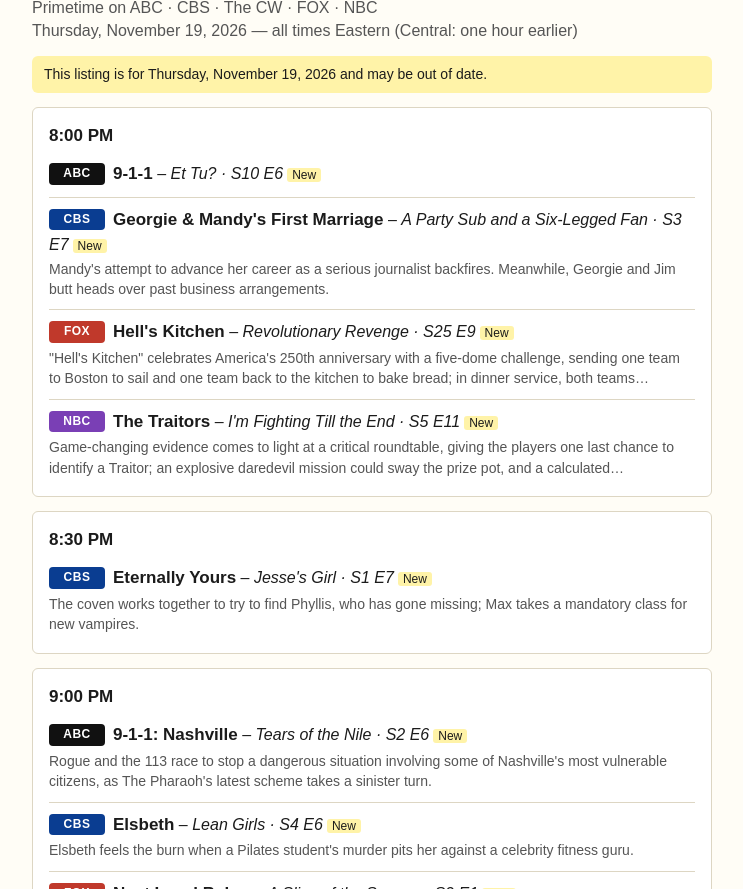
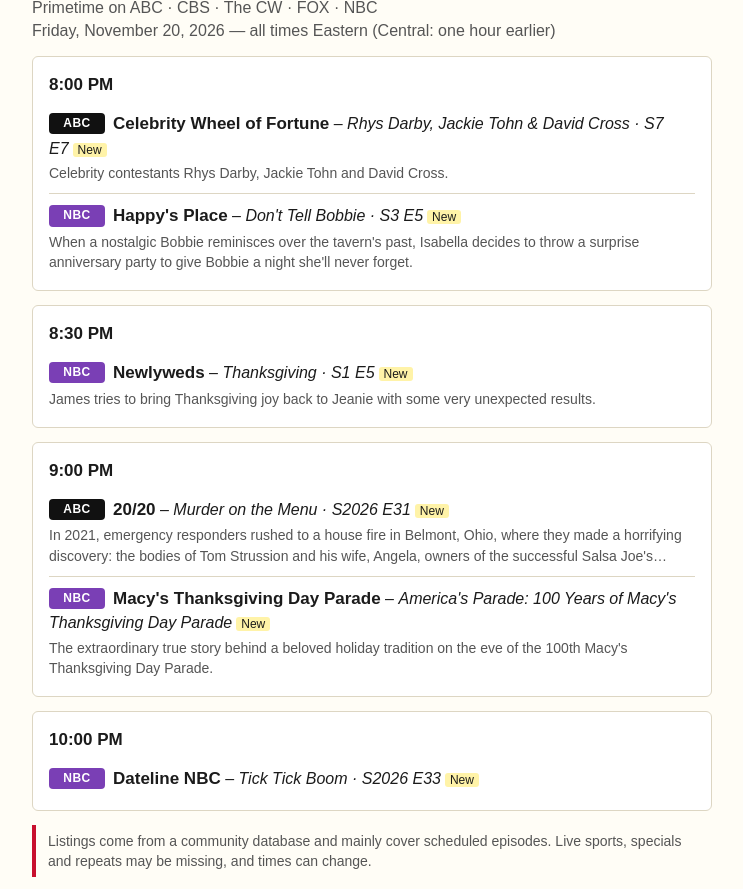
Before and after one commit to Circuital502/tv-tonight, a plain HTML site: page index.html in a window 1280 px wide. Shown: the part 63-952 px from the top of the page, without its empty margins (268-1011 px from the left). Drawn offline with Linux system fonts and the light colour scheme.

Commit message:
Update listings

```diff
--- a/index.html
+++ b/index.html
@@ -30,37 +30,32 @@ a{color:inherit}
 <body>
 <main>
 <h1><span>On TV Tonight</span></h1>
-<p class="date">Primetime on ABC · CBS · The CW · FOX · NBC<br>Thursday, November 19, 2026 — all times Eastern (Central: one hour earlier)</p>
-<div id="stale">This listing is for Thursday, November 19, 2026 and may be out of date.</div>
+<p class="date">Primetime on ABC · CBS · The CW · FOX · NBC<br>Friday, November 20, 2026 — all times Eastern (Central: one hour earlier)</p>
+<div id="stale">This listing is for Friday, November 20, 2026 and may be out of date.</div>
 
 <section class="slot"><h2>8:00 PM</h2>
-<div class="show"><span class="net abc">ABC</span><span class="t">9-1-1</span> – <span class="ep">Et Tu? · S10 E6</span><span class="new">New</span></div>
-<div class="show"><span class="net cbs">CBS</span><span class="t">Georgie &amp; Mandy's First Marriage</span> – <span class="ep">A Party Sub and a Six-Legged Fan · S3 E7</span><span class="new">New</span><p class="d">Mandy's attempt to advance her career as a serious journalist backfires. Meanwhile, Georgie and Jim butt heads over past business arrangements.</p></div>
-<div class="show"><span class="net fox">FOX</span><span class="t">Hell's Kitchen</span> – <span class="ep">Revolutionary Revenge · S25 E9</span><span class="new">New</span><p class="d">"Hell's Kitchen" celebrates America's 250th anniversary with a five-dome challenge, sending one team to Boston to sail and one team back to the kitchen to bake bread; in dinner service, both teams…</p></div>
-<div class="show"><span class="net nbc">NBC</span><span class="t">The Traitors</span> – <span class="ep">I'm Fighting Till the End · S5 E11</span><span class="new">New</span><p class="d">Game-changing evidence comes to light at a critical roundtable, giving the players one last chance to identify a Traitor; an explosive daredevil mission could sway the prize pot, and a calculated…</p></div>
+<div class="show"><span class="net abc">ABC</span><span class="t">Celebrity Wheel of Fortune</span> – <span class="ep">Rhys Darby, Jackie Tohn &amp; David Cross · S7 E7</span><span class="new">New</span><p class="d">Celebrity contestants Rhys Darby, Jackie Tohn and David Cross.</p></div>
+<div class="show"><span class="net nbc">NBC</span><span class="t">Happy's Place</span> – <span class="ep">Don't Tell Bobbie · S3 E5</span><span class="new">New</span><p class="d">When a nostalgic Bobbie reminisces over the tavern's past, Isabella decides to throw a surprise anniversary party to give Bobbie a night she'll never forget.</p></div>
 </section>
 
 <section class="slot"><h2>8:30 PM</h2>
-<div class="show"><span class="net cbs">CBS</span><span class="t">Eternally Yours</span> – <span class="ep">Jesse's Girl · S1 E7</span><span class="new">New</span><p class="d">The coven works together to try to find Phyllis, who has gone missing; Max takes a mandatory class for new vampires.</p></div>
+<div class="show"><span class="net nbc">NBC</span><span class="t">Newlyweds</span> – <span class="ep">Thanksgiving · S1 E5</span><span class="new">New</span><p class="d">James tries to bring Thanksgiving joy back to Jeanie with some very unexpected results.</p></div>
 </section>
 
 <section class="slot"><h2>9:00 PM</h2>
-<div class="show"><span class="net abc">ABC</span><span class="t">9-1-1: Nashville</span> – <span class="ep">Tears of the Nile · S2 E6</span><span class="new">New</span><p class="d">Rogue and the 113 race to stop a dangerous situation involving some of Nashville's most vulnerable citizens, as The Pharaoh's latest scheme takes a sinister turn.</p></div>
-<div class="show"><span class="net cbs">CBS</span><span class="t">Elsbeth</span> – <span class="ep">Lean Girls · S4 E6</span><span class="new">New</span><p class="d">Elsbeth feels the burn when a Pilates student's murder pits her against a celebrity fitness guru.</p></div>
-<div class="show"><span class="net fox">FOX</span><span class="t">Next Level Baker</span> – <span class="ep">A Slice of the Season · S2 E1</span><span class="new">New</span><p class="d">Nine bakers from home, professional and social media backgrounds compete; Pentatonix performs; following a surprise team reveal, the competition unfolds with festive flair.</p></div>
-<div class="show"><span class="net nbc">NBC</span><span class="t">The Traitors</span> – <span class="ep">Who Do You Truly Trust? · S5 E12</span><span class="new">New</span><p class="d">Lies are exposed and friendships unravel as a betrayal threatens to change the game; with the final five gathered at the fire of truth, Traitors and Faithful alike scramble to seize control in a…</p></div>
+<div class="show"><span class="net abc">ABC</span><span class="t">20/20</span> – <span class="ep">Murder on the Menu · S2026 E31</span><span class="new">New</span><p class="d">In 2021, emergency responders rushed to a house fire in Belmont, Ohio, where they made a horrifying discovery: the bodies of Tom Strussion and his wife, Angela, owners of the successful Salsa Joe's…</p></div>
+<div class="show"><span class="net nbc">NBC</span><span class="t">Macy's Thanksgiving Day Parade</span> – <span class="ep">America's Parade: 100 Years of Macy's Thanksgiving Day Parade</span><span class="new">New</span><p class="d">The extraordinary true story behind a beloved holiday tradition on the eve of the 100th Macy's Thanksgiving Day Parade.</p></div>
 </section>
 
 <section class="slot"><h2>10:00 PM</h2>
-<div class="show"><span class="net abc">ABC</span><span class="t">Grey's Anatomy</span> – <span class="ep">Till I Collapse · S23 E6</span><span class="new">New</span><p class="d">Grey Sloan is overrun with patients after a nearby hospital closes its doors, and hospital leadership clashes with how best to manage the chaos.</p></div>
-<div class="show"><span class="net cbs">CBS</span><span class="t">Cupertino</span> – <span class="ep">Judith &amp; Michael · S1 E8</span><span class="new">New</span><p class="d">Michael and Olivia defend a journalist who is framed for murder in a case that exposes the vast surveillance apparatus tracking every American; Bo tries to reconnect with Christy and the team.</p></div>
+<div class="show"><span class="net nbc">NBC</span><span class="t">Dateline NBC</span> – <span class="ep">Tick Tick Boom · S2026 E33</span><span class="new">New</span></div>
 </section>
 
 <p class="note">Listings come from a community database and mainly cover scheduled episodes. Live sports, specials and repeats may be missing, and times can change.</p>
 <footer>Updated 5:48 AM ET. Listings data from <a href="https://www.tvmaze.com">TVmaze.com</a> (CC BY-SA).</footer>
 </main>
 <script>
-try{var n=new Date(),k=n.getFullYear()+"-"+(n.getMonth()+1)+"-"+n.getDate();if(k!=="2026-11-19")document.getElementById("stale").style.display="block";}catch(e){}
+try{var n=new Date(),k=n.getFullYear()+"-"+(n.getMonth()+1)+"-"+n.getDate();if(k!=="2026-11-20")document.getElementById("stale").style.display="block";}catch(e){}
 </script>
 </body>
 </html>
```
